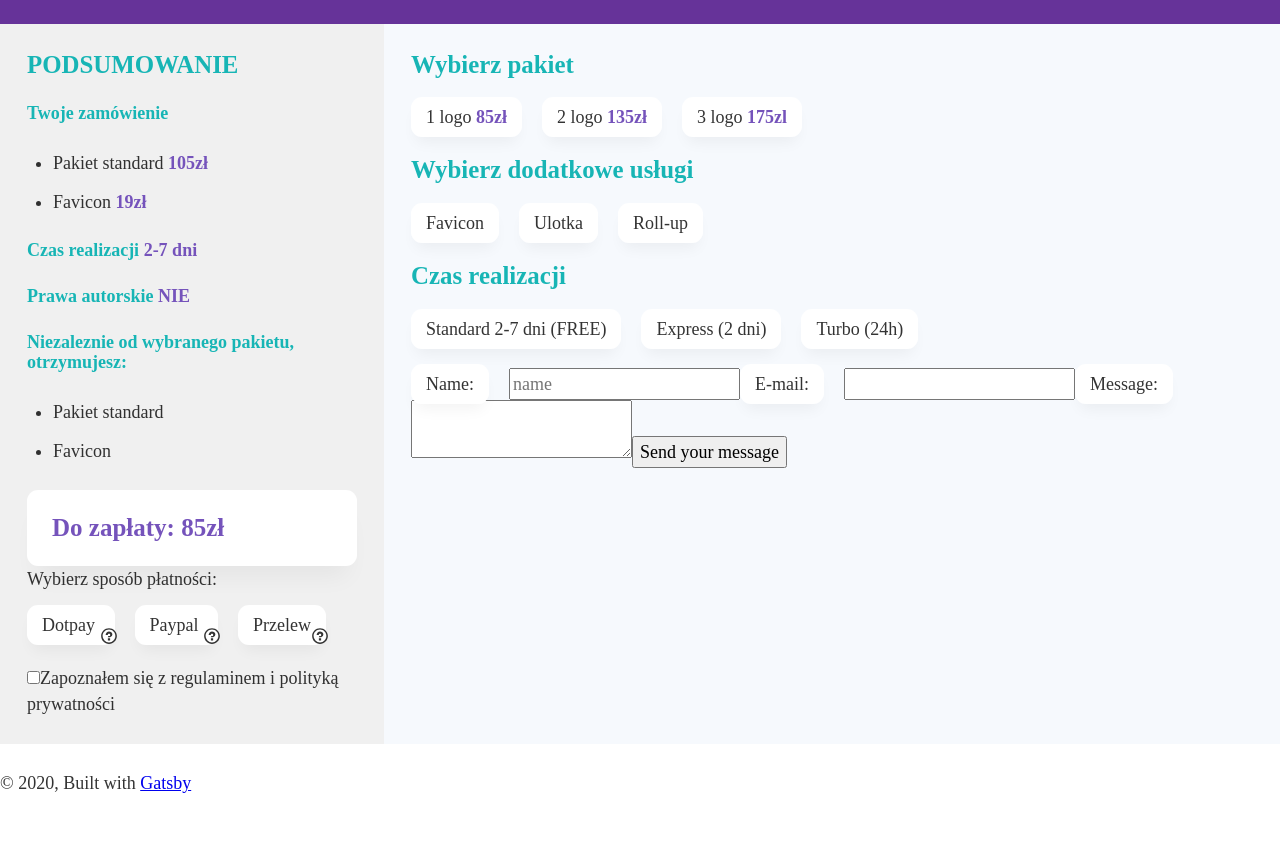
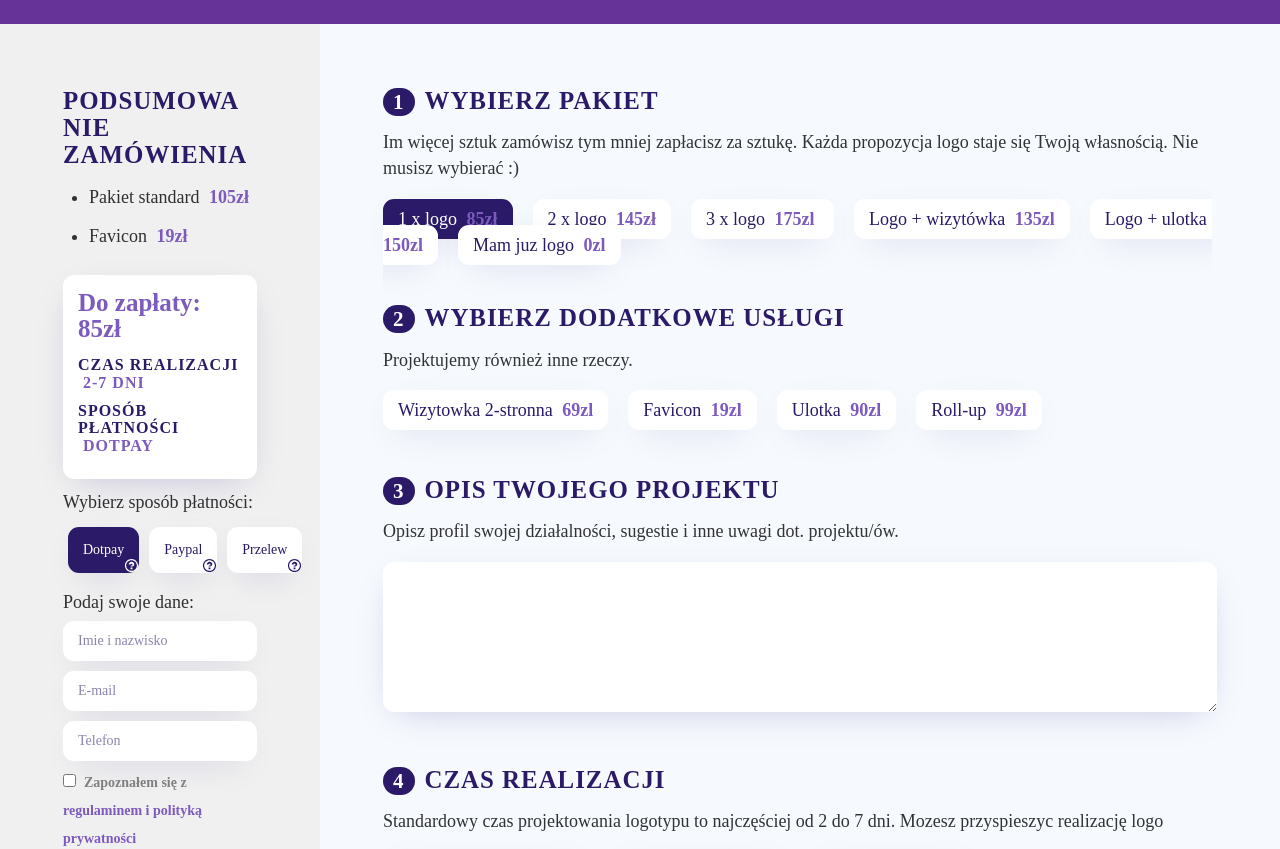
Before and after one commit to kozakiewicz1221/Tanie-Logo, a Gatsby site in the folder gatsby/: page /form in a window 1280 px wide. Shown: the part 73-922 px from the top of the page. Before the commit the page ends 869 px from the top, so only its background shows below. Built offline with nearby package versions, Linux system fonts and the light colour scheme; Gatsby itself is replaced by a stand-in of ours.

Commit message:
some calculations done

```diff
--- a/gatsby/package.json
+++ b/gatsby/package.json
@@ -21,6 +21,7 @@
     "react-dom": "^16.12.0",
     "react-helmet": "^5.2.1",
     "react-icons": "^3.8.0",
+    "react-switch": "^5.0.1",
     "react-tooltip": "^3.11.2"
   },
   "devDependencies": {
--- a/gatsby/src/components/contactform.js
+++ b/gatsby/src/components/contactform.js
@@ -3,46 +3,61 @@ import axios from 'axios';
 import "../style/form.scss"
 import ReactTooltip from 'react-tooltip'
 import { GoQuestion } from "react-icons/go";
+import { FiShoppingCart } from "react-icons/fi";
+
+import { Link } from "gatsby"
 
 const Contactform = () => {
   const [name, setName] = useState("")
   const [mail, setMail] = useState("")
   const [message, setMessage] = useState("")
-  const [paypalCheck, setPaypalCheck] = useState(false)
   const [logoQty, setLogoQty] = useState(85)
+  const [payments, setPayments] = useState("dotpay")
+  const [time, setTime] = useState(0)
+  const [timeLabel, setTimeLabel] = useState("")
+  const [license, setLicense] = useState(0)
 
 
 
   const clickHandler = (e) => {
     e.preventDefault();
     console.log("Data sent")
-
     axios({
       method: 'post',
       url: 'http://localhost:3400/order',
       data: {
         Name: name,
         Mail: mail,
-        Message: message
+        Message: message,
+        ilosc: logoQty,
+        płatnosci: payments,
+        CzasRealizacji: timeLabel
+
       }
     });
+    window.location.href = "https://dotpay.pl"
+  }
 
-    if (paypalCheck) {
-      window.location.href = "http://paypal.com"
-    }
-    else {
-      window.location.href = "https://dotpay.pl"
-    }
+
+
+  const paymentsHandler = (e) => {
+    console.log(payments)
+    setPayments(e.target.value)
+  }
+  const logoQtyHandler = (e) => {
+    setLogoQty(e.target.value)
+
 
   }
+  const timeHandler = (e) => {
+    console.log(time)
 
+    setTime(e.target.value)
+    setTimeLabel(e.target.id)
+
+  }
   const nameStateHandler = (e) => {
     setName(e.target.value)
-  }
-
-  const logoQtyHandler = (e) => {
-    console.log(logoQty)
-    setLogoQty(e.target.value)
   }
 
   const mailStateHandler = (e) => {
@@ -52,95 +67,140 @@ const Contactform = () => {
   const messageStateHandler = (e) => {
     setMessage(e.target.value)
   }
-  const togglePaypal = (e) => {
+  const licenseHandler = (e) => {
+    setLicense(e.target.value)
+  }
 
-    setPaypalCheck(!paypalCheck)
-    console.log(paypalCheck)
-  }
+
+  const total = parseInt(logoQty) + parseInt(time) + parseInt(license)
+
+
 
   return (
     <div className="form-wrapper">
-      <ReactTooltip place="right" effect="solid" className="tooltip" />
+      <ReactTooltip place="right" effect="float" className="tooltip" />
 
       <form class="order-form" >
         <div className="form-inner-wrap">
           <div className="form-left-col">
-            <h3>PODSUMOWANIE</h3>
-
-            <h4>Twoje zamówienie</h4>
+            <h3>PODSUMOWANIE ZAMÓWIENIA</h3>
             <ul>
               <li>Pakiet standard <span className="span-price"> 105zł</span></li>
               <li>Favicon <span className="span-price"> 19zł</span></li>
             </ul>
-            <h4>Czas realizacji<span className="span-price"> 2-7 dni</span></h4>
-            <h4>Prawa autorskie<span className="span-price"> NIE</span></h4>
-            <h4>Niezaleznie od wybranego pakietu, otrzymujesz:</h4>
-            <ul>
-              <li>Pakiet standard </li>
-              <li>Favicon </li>
-            </ul>
+
+
             <div className="total-amount-box">
               <div className="amount-inner">
-                Do zapłaty: {logoQty}zł
+                Do zapłaty: {total}zł
               </div>
+              <h4>Czas realizacji <span className="span-price">
+                {time == 0 ? "2-7 dni" : time == 55 ? "2 dni" : "24h"}</span></h4>
+              {license == "99" ? <h4>Prawa autorskie<span className="span-price"> TAK</span></h4> : ''
+              }
+              <h4>Sposób płatności <span className="span-price"> {payments}</span></h4>
             </div>
 
 
-            <span>Wybierz sposób płatności:</span>
-            <fieldset class="payment-wrapper">
+            <span >Wybierz sposób płatności:</span>
+            <fieldset
+              className="payment-wrapper"
+              onChange={paymentsHandler}>
 
-              <input id="dotpay" name="payment" type="radio" value="85" ></input>
-              <label for="dotpay" data-tip="Expresowe płatności bankowe oraz BLIK">Dotpay <GoQuestion class="info-icon" /></label>
-              <input id="paypal" name="payment" type="radio" value="135"></input>
-              <label for="paypal" data-tip="Płatności kartą bankową oraz środkami na koncie PayPal">Paypal <GoQuestion class="info-icon" /></label>
-              <input id="przelew" name="payment" type="radio" value="175"></input>
-              <label for="przelew" data-tip="Płatnośc zwykłym przelewem bankowym.">Przelew <GoQuestion class="info-icon" /></label>
+              <div className="inner-payment">
+                <div> <input id="dotpay" name="payment" type="radio" value="dotpay" defaultChecked></input>
+                  <label for="dotpay" data-tip="Expresowe płatności bankowe oraz BLIK">Dotpay <GoQuestion class="info-icon" /></label></div>
+                <div> <input id="paypal" name="payment" type="radio" value="paypal"></input>
+                  <label for="paypal" data-tip="Płatności kartą bankową oraz środkami na koncie PayPal">Paypal <GoQuestion class="info-icon" /></label></div>
+                <div> <input id="przelew" name="payment" type="radio" value="przelew"></input>
+                  <label for="przelew" data-tip="Płatnośc zwykłym przelewem bankowym.">Przelew <GoQuestion class="info-icon" /></label></div>
+
+
+              </div>
+
+            </fieldset>
+            <span >Podaj swoje dane:</span>
+
+            <fieldset className="personal-data">
+              <input type="text" id="name" placeholder="Imie i nazwisko" name="name" onChange={nameStateHandler} />
+              <input type="email" id="mail" placeholder="E-mail" name="email" onChange={mailStateHandler} />
+              <input type="tel" id="tel" placeholder="Telefon" name="tel" onChange={mailStateHandler} />
             </fieldset>
 
-            <input name="policy" type="checkbox" value="0" ></input>
-            <label for="policy">Zapoznałem się z regulaminem i polityką prywatności</label>
+            <div className="policy-accept">
+              <input name="policy" type="checkbox" value="0" ></input>
+              <label for="policy">Zapoznałem się z <Link to="/regulamin">regulaminem</Link > <Link to="/polityka-prywatnosci">i polityką prywatności</Link ></label>
+            </div>
+            <button className="submit" type="submit" onClick={clickHandler} ><FiShoppingCart className="submit-icon" />
+              Zamawiam !</button>
+
           </div>
 
           <div className="form-right-col">
-            <h3>Wybierz pakiet</h3>
-
+            <h3><span className="number">1</span>Wybierz pakiet</h3>
+            <p>Im więcej sztuk zamówisz tym mniej zapłacisz za sztukę.
+              Każda propozycja logo staje się Twoją własnością. Nie musisz wybierać :)</p>
             <fieldset onChange={logoQtyHandler}>
-              <input id="logo-qty" name="logo-qty" type="radio" value="85" ></input>
-              <label for="logo-qty">1 logo<span className="span-price"> 85zł</span></label>
-              <input id="logo-qty2" name="logo-qty" type="radio" value="135"></input>
-              <label for="logo-qty2">2 logo <span className="span-price">135zł</span></label>
+              <input id="logo-qty" name="logo-qty" type="radio" value="85" defaultChecked></input>
+              <label for="logo-qty">1 x logo<span className="span-price"> 85zł</span></label>
+              <input id="logo-qty2" name="logo-qty" type="radio" value="145"></input>
+              <label for="logo-qty2">2 x logo <span className="span-price">145zł</span></label>
               <input id="logo-qty3" name="logo-qty" type="radio" value="175"></input>
-              <label for="logo-qty3">3 logo <span className="span-price"> 175zl</span> </label>
+              <label for="logo-qty3">3 x logo <span className="span-price"> 175zl</span> </label>
+              <input id="logo-qty4" name="logo-qty" type="radio" value="135"></input>
+              <label for="logo-qty4">Logo + wizytówka<span className="span-price"> 135zl</span></label>
+              <input id="logo-qty5" name="logo-qty" type="radio" value="150"></input>
+              <label for="logo-qty5">Logo + ulotka<span className="span-price"> 150zl</span></label>
+              <input id="logo-qty6" name="logo-qty" type="radio" value="0"></input>
+              <label for="logo-qty6">Mam juz logo<span className="span-price"> 0zl</span></label>
             </fieldset>
 
-            <h3>Wybierz dodatkowe usługi</h3>
+            <h3><span className="number">2</span>Wybierz dodatkowe usługi</h3>
+            <p>Projektujemy również inne rzeczy.</p>
             <fieldset >
-              <input name="favicon" id="favicon" type="checkbox" value="85" ></input>
-              <label for="favicon">Favicon</label>
+              <input name="wizytowka" id="wizytowka" type="checkbox" value="85" ></input>
+              <label for="wizytowka">Wizytowka 2-stronna<span className="span-price"> 69zl</span></label>
+              <input name="favicon" id="favicon" type="checkbox" value="69" ></input>
+              <label for="favicon">Favicon<span className="span-price"> 19zl</span></label>
               <input name="ulotka" id="ulotka" type="checkbox" value="135"></input>
-              <label for="ulotka">Ulotka</label>
+              <label for="ulotka">Ulotka <span className="span-price"> 90zl</span></label>
               <input name="rollup" id="rollup" type="checkbox" value="175"></input>
-              <label for="rollup">Roll-up </label>
+              <label for="rollup">Roll-up <span className="span-price"> 99zl</span></label>
             </fieldset>
-            <h3>Czas realizacji</h3>
-            <fieldset >
-              <input name="standard" type="radio" value="0" ></input>
-              <label for="standard">Standard 2-7 dni (FREE)</label>
-              <input name="express" type="radio" value="55"></input>
-              <label for="express">Express (2 dni)</label>
-              <input name="turbo" type="radio" value="95"></input>
-              <label for="turbo">Turbo (24h)</label>
+
+            <fieldset>
+              <h3><span className="number">3</span>Opis Twojego projektu</h3>
+              <p>Opisz profil swojej działalności, sugestie i inne uwagi dot. projektu/ów.</p>
+
+              <textarea id="msg" name="message" onChange={messageStateHandler}></textarea>
+
             </fieldset>
-            <label for="name">Name:</label>
-            <input type="text" id="name" placeholder="name" name="name" onChange={nameStateHandler} />
 
-            <label for="mail">E-mail:</label>
-            <input type="email" id="mail" name="email" onChange={mailStateHandler} />
+            <h3><span className="number">4</span>Czas realizacji</h3>
+            <p>Standardowy czas projektowania logotypu to najczęściej od 2 do 7 dni. Mozesz przyspieszyc realizację logo</p>
 
-            <label for="msg">Message:</label>
-            <textarea id="msg" name="message" onChange={messageStateHandler}></textarea>
+            <fieldset onChange={timeHandler}>
+              <input id="standard" name="time" type="radio" value="0" defaultChecked></input>
+              <label for="standard">Standard 2-7 dni <span className="span-price"> FREE</span></label>
+              <input id="express" name="time" type="radio" value="55"></input>
+              <label for="express">Express (2 dni) <span className="span-price"> 55zl</span></label>
+              <input id="turbo" name="time" type="radio" value="115"></input>
+              <label for="turbo">Turbo (24h) <span className="span-price"> 115zl</span></label>
+            </fieldset>
 
-            <button type="submit" onClick={clickHandler} >Send your message</button>
+            <h3><span className="number">5</span>Prawa autorskie</h3>
+            <p>Otrzymasz umowę o przeniesienie pełnych praw autorskich i możliwość korzystania z logotypu w całkowicie dowolny sposób. Nic Cię nie ograniczy.</p>
+            <fieldset onChange={licenseHandler}>
+              <input id="license" name="license" type="radio" value="0" defaultChecked></input>
+              <label for="license">NIE<span className="span-price"> 0zł</span></label>
+              <input id="license2" name="license" type="radio" value="99"></input>
+              <label for="license2">TAK <span className="span-price">99zł</span></label>
+
+
+            </fieldset>
+
+
+
           </div>
 
         </div>
--- a/gatsby/src/components/layout.css
+++ b/gatsby/src/components/layout.css
@@ -433,7 +433,6 @@ p {
   padding-left: 0;
   padding-right: 0;
   padding-top: 0;
-  margin-bottom: 1.45rem;
 }
 
 figure {
@@ -480,11 +479,9 @@ fieldset {
   margin-left: 0;
   margin-right: 0;
   margin-top: 0;
-  padding-bottom: 0;
   padding-left: 0;
   padding-right: 0;
-  padding-top: 0;
-  margin-bottom: 1.45rem;
+  margin-bottom: 1.95rem;
 }
 
 blockquote {
--- a/gatsby/src/style/form.scss
+++ b/gatsby/src/style/form.scss
@@ -1,12 +1,23 @@
 $radius: 11px;
-$shadow: 0px 20px 25px -10px rgba(0, 0, 0, 0.05);
-$shadow2: 0px 10px 15px -5px rgba(0, 0, 0, 0.05);
+$shadow2: 0px 10px 35px -15px #180b8541;
+$color1: rgb(43, 26, 104);
+$color2: rgb(124, 90, 190);
 
 
-h3,
+
+h3 {
+    color: $color1;
+    margin-bottom: 15px;
+    text-transform: uppercase;
+    letter-spacing: 1px;
+}
 
 h4 {
-    color: #17B5B5;
+    color: $color1;
+    margin-bottom: 10px;
+    font-size: 16px;
+    text-transform: uppercase;
+    letter-spacing: 1px;
 }
 
 .form-inner-wrap {
@@ -14,48 +25,134 @@ h4 {
 }
 
 .form-left-col {
-    width: 30%;
+    width: 25%;
     background: #F0F0F0;
-    padding: 1.5em;
+    padding: 3.5em;
 }
 
 .form-right-col {
-    width: 70%;
-    padding: 1.5em;
+    width: 75%;
+    padding: 3.5em;
     background: #F6F9FD;
 }
 
 .span-price {
-    color: #7553BB;
-    font-weight: 700
+    color: $color2;
+    font-weight: 700;
+    margin-left: 5px
 }
 
 .total-amount-box {
     width: 100%;
     background: white;
-    padding: 25px;
+    padding: 15px;
     border-radius: $radius;
-    box-shadow: $shadow;
+    margin-bottom: 10px;
+    box-shadow: $shadow2;
 
 }
 
 .amount-inner {
-    color: #7553BB;
+    color: $color2;
     font-size: 25px;
     font-weight: 900;
+    margin-bottom: 14px;
+}
+
+.policy-accept {
+    margin-top: -50px
+}
+
+.policy-accept label {
+    margin-left: 8px;
+    font-size: 14px;
+    color: grey;
+    font-weight: 600;
+}
+
+.policy-accept a {
+    color: $color2;
+    text-decoration: none;
+}
+
+input[type="checkbox"] {
+    background: red !important;
+
+}
+
+button.submit {
+    width: 100%;
+    font-size: 19px;
+    background: $color1;
+    color: white;
+    padding: 20px 10px;
+    border-radius: $radius;
+    box-shadow: $shadow2;
+    text-transform: uppercase;
+    font-weight: 900;
+    letter-spacing: 2px;
+    transition: 0.3s all;
+    cursor: pointer;
+    border: none;
+    margin-top: 10px;
+    box-shadow: $shadow2;
+
+
+
+    &:hover {
+        background: rgba(250, 000, 250, 0.1);
+        transition: 0.3s all;
+        color: $color1;
+    }
+}
+
+.submit-icon {
+    color: green;
+    font-size: 18px;
+    margin-right: 10px;
+
 }
 
 
 
-
 .payment-wrapper {
-
-    margin-top: 20px;
+    margin-bottom: 0px;
 }
 
-.form-right-col label,
-.payment-wrapper label {
+.inner-payment {
+    display: flex;
+    flex-direction: row;
+
+    width: 100%;
+}
+
+.inner-payment div {
+    display: flex;
+    width: 100%;
+    flex-grow: 1;
+    padding: 5px;
+
+}
+
+.inner-payment div label {
     background: rgba(255, 255, 255, 1);
+    color: $color1;
+    padding: 10px 15px;
+    border-radius: $radius;
+    transition: 0.3s all;
+    box-shadow: $shadow2;
+    cursor: pointer;
+    position: relative;
+    font-size: 14px;
+    flex-grow: 1;
+    text-align: center;
+
+}
+
+
+.form-right-col label {
+    background: rgba(255, 255, 255, 1);
+    color: $color1;
     padding: 10px 15px;
     border-radius: $radius;
     margin-right: 20px;
@@ -67,31 +164,27 @@ h4 {
 
 .form-right-col label:hover,
 .payment-wrapper label:hover {
-    background: #17B5B5;
-    color: white;
-    padding: 10px 15px;
-    border-radius: $radius;
-    margin-right: 20px;
-    transition: 0.3s all;
+    background: rgba(250, 000, 250, 0.1);
+
+
+
 }
 
 input[type="checkbox"]:checked+label,
 input[type="radio"]:checked+label {
-    background: #17B5B5;
+    background: $color1;
     color: white;
-    padding: 10px 15px;
-    border-radius: $radius;
-    margin-right: 20px;
     transition: 0.2s all;
     box-shadow: $shadow2;
-    transform: translateY(-5px);
 
 
 }
 
 input[type="checkbox"]:checked+label:hover,
 input[type="radio"]:checked+label:hover {
-    background: #06A7A7;
+    background: $color1;
+    box-shadow: $shadow2;
+
 }
 
 .form-right-col input[type="radio"],
@@ -102,12 +195,51 @@ input[type="radio"]:checked+label:hover {
 }
 
 .info-icon {
+    font-size: 15px;
     position: absolute;
+    right: 0;
     bottom: 0;
 }
 
 .tooltip {
     border-radius: $radius;
-    background: #7553BB !important;
+    background: $color2 !important;
+}
 
+.personal-data {
+    display: block;
+    flex-direction: column;
+
+    & input {
+        width: 100%;
+        height: 40px;
+        margin-bottom: 10px;
+        padding-left: 15px;
+        border-radius: $radius;
+        border: none;
+        box-shadow: $shadow2;
+        color: $color1;
+        font-size: 14px;
+    }
 }
+
+span.number {
+    background: $color1;
+    box-shadow: $shadow2;
+    border-radius: 555px;
+    color: white;
+    padding: 2px 10px;
+    margin-right: 10px;
+    font-size: 21px;
+}
+
+textarea {
+    width: 100%;
+    height: 150px;
+    padding-left: 15px;
+    border-radius: $radius;
+    border: none;
+    box-shadow: $shadow2;
+    color: $color1;
+    padding-top: 15px;
+}
```
Also changed, not shown: 1 other file.
